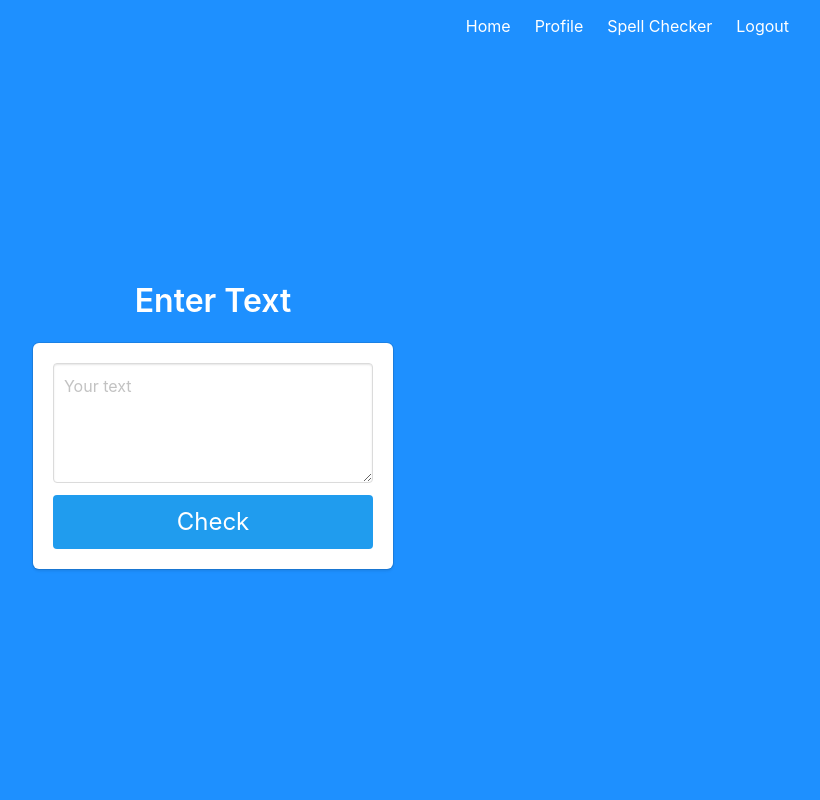
After one commit to fonyi/NYU-CS-GY-9163-Assignment2, a Flask app: page /spell_check in a window 1280 px wide. The commit adds this page. Shown: the whole page, without its empty margins (427-1247 px from the left). Run offline with Flask 2, Linux system fonts and the light colour scheme; a user stored in the database is signed in.

Commit message:
Fully functional Flask app

```diff
--- a/speller/main.py
+++ b/speller/main.py
@@ -1,8 +1,12 @@
 # main.py
 #Adapted from https://github.com/PrettyPrinted/flask_auth_scotch
 
-from flask import Blueprint, render_template
+from flask import Blueprint, render_template, redirect,request,flash,url_for
 from flask_login import login_required, current_user
+import random
+from sanitize import sanitize
+import os
+import subprocess
 
 main = Blueprint('main', __name__)
 
@@ -14,3 +18,28 @@ def index():
 @login_required
 def profile():
    return render_template('profile.html', name=current_user.name)
+
+@main.route('/spell_check',methods=['GET'])
+@login_required
+def spell_check():
+     return render_template('spellcheck.html')
+
+@main.route('/spell_check',methods=['POST'])
+@login_required
+def spell_check_post():
+     text = request.form['inputtext']
+     text = sanitize(text)
+     x = [random.randint(0,9) for y in range (0,10)]
+     temp = ''.join(map(str,x))
+     f = open(temp+".txt","w+")
+     f.write(text)
+     f.close()
+     #check words
+     cmd = "./a.out f.name wordlist.txt"
+     #run file through spell checker c program
+     checkedtext = subprocess.check_output(cmd, shell=True)
+     #replace the carriage returns with html return tags
+     checkedtext = checkedtext.replace("\n","<br>")
+     #delete file to prevent resource depletion attacks
+     os.remove(f.name)
+     return render_template('spellcheckpost.html',inputtext=text,outtext=checkedtext)
--- a/speller/templates/base.html
+++ b/speller/templates/base.html
@@ -31,6 +31,9 @@
                             <a href="{{ url_for('main.profile') }}" class="navbar-item">
                                 Profile
                             </a>
+                            <a href="{{ url_for('main.spell_check') }}" class="navbar-item">
+                                Spell Checker
+                            </a>
                             {% endif %}
                             {% if not current_user.is_authenticated %}
                             <a href="{{ url_for('auth.login_post') }}" class="navbar-item">
--- /dev/null
+++ b/speller/templates/spellcheck.html
@@ -0,0 +1,25 @@
+<!--Spell check html template-->
+{% extends "base.html" %}
+
+{% block content %}
+<div class="column is-4 is-offset-4">
+    <h3 class="title">Enter Text</h3>
+    <div class="box">
+        {% with messages = get_flashed_messages() %}
+        {% if messages %}
+            <div class="notification is-danger">
+                {{ messages[0] }}. Go to <a href="{{ url_for('auth.login') }}">login page</a>.
+            </div>
+        {% endif %}
+        {% endwith %}
+        <form method="POST">
+            <div class="field">
+                <div class="control">
+                    <textarea class="textarea" name="inputtext" placeholder="Your text"></textarea>
+                </div>
+            </div>
+            <button class="button is-block is-info is-large is-fullwidth">Check</button>
+        </form>
+    </div>
+</div>
+{% endblock %}
```
Also changed, not shown: speller/auth.py (+7 -0 lines), speller/sanitize.py (added, +26 -0 lines), speller/templates/spellcheckpost.html (added, +39 -0 lines), speller/db.sqlite, 1 other file.
